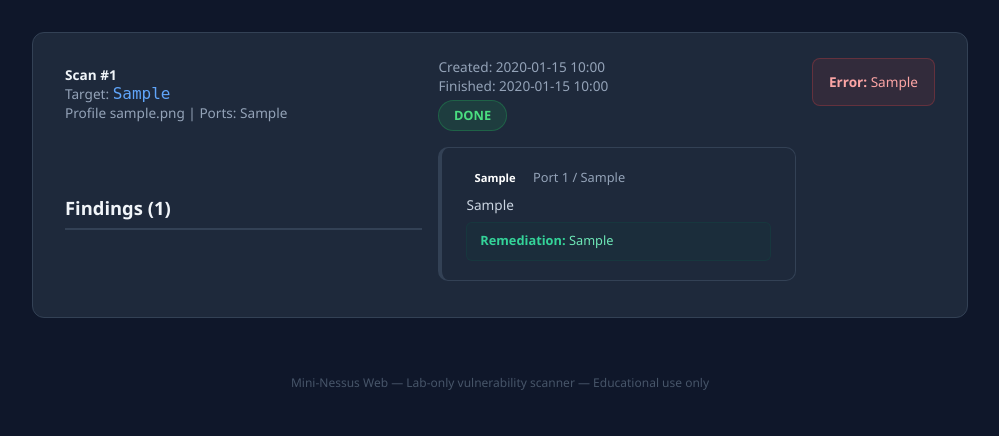
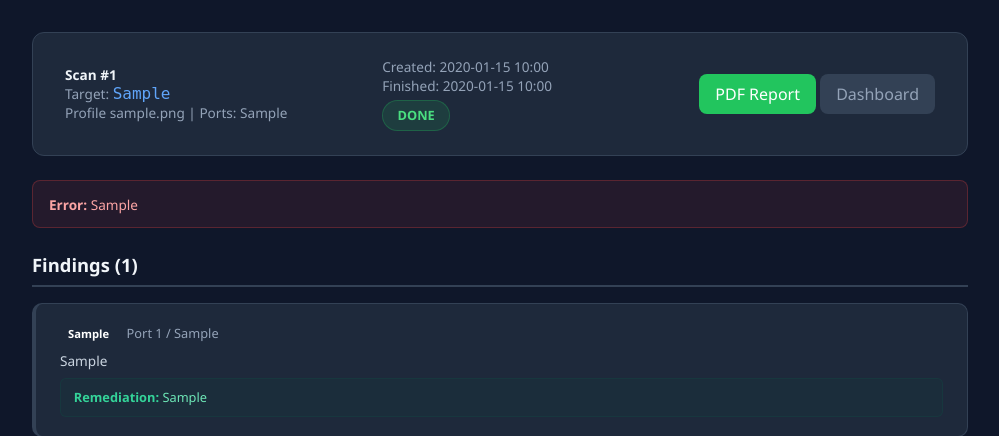
Before and after one commit to Tauqeerkhan187/Mini-nessus-web, a Flask app: page /scan/1 in a window 1280 px wide. Shown: the part 82-518 px from the top of the page, without its empty margins (140-1139 px from the left). Run offline with Flask 3, Linux system fonts and the light colour scheme; tables that the repository leaves empty hold one stand-in row (values such as "Sample post").

Commit message:
fixed scan

```diff
--- a/templates/scan.html
+++ b/templates/scan.html
@@ -194,6 +194,11 @@
                     <span class="status-big status-{{ scan.status }}">{{ scan.status | upper }}</span>
                 </div>
             </div>
+            <div class="Actions">
+                <a href="/scan/{{ scan.id }}/pdf" class="btn btn-pdf">PDF Report</a>
+                <a href="/" class="btn btn-back">Dashboard</a>
+            </div>
+        </div>
 
             {% if scan.error %}
             <div class="error-banner">
```
